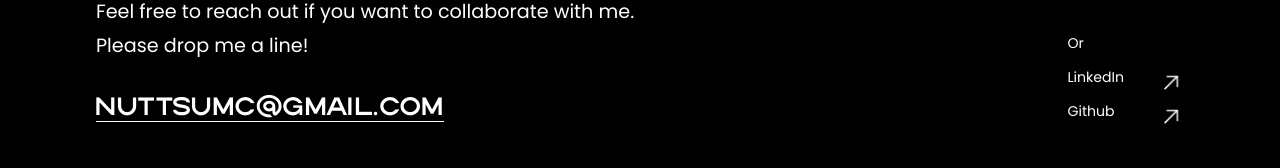
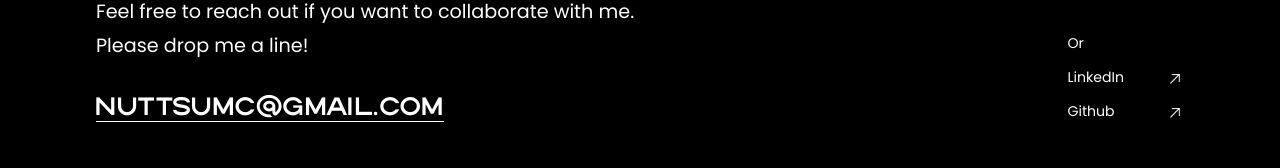
Before and after one commit to Super-Nat/my-website, a Next.js app: page / in a window 1280 px wide. Shown: the part 3478-3646 px from the top of the page. Built offline with nearby package versions, Linux system fonts and the light colour scheme.

Commit message:
updated 1.1

```diff
--- a/styles/components/_footer.scss
+++ b/styles/components/_footer.scss
@@ -87,8 +87,8 @@
 				}
 				&:after {
 					content: "";
-					width: 2rem;
-					height: 2rem;
+					width: clamp(1rem, 1.1vw, 2rem);
+					height: clamp(1rem, 1.1vw, 2rem);
 					position: absolute;
 					background-image: url("/images/link.png");
 					background-size: cover;
```
